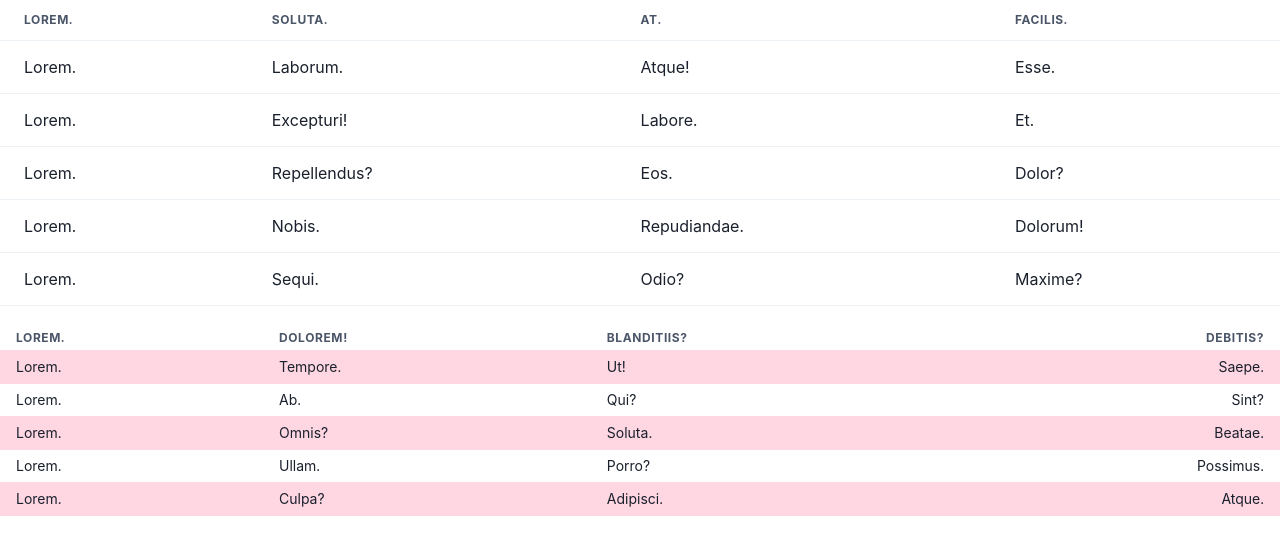
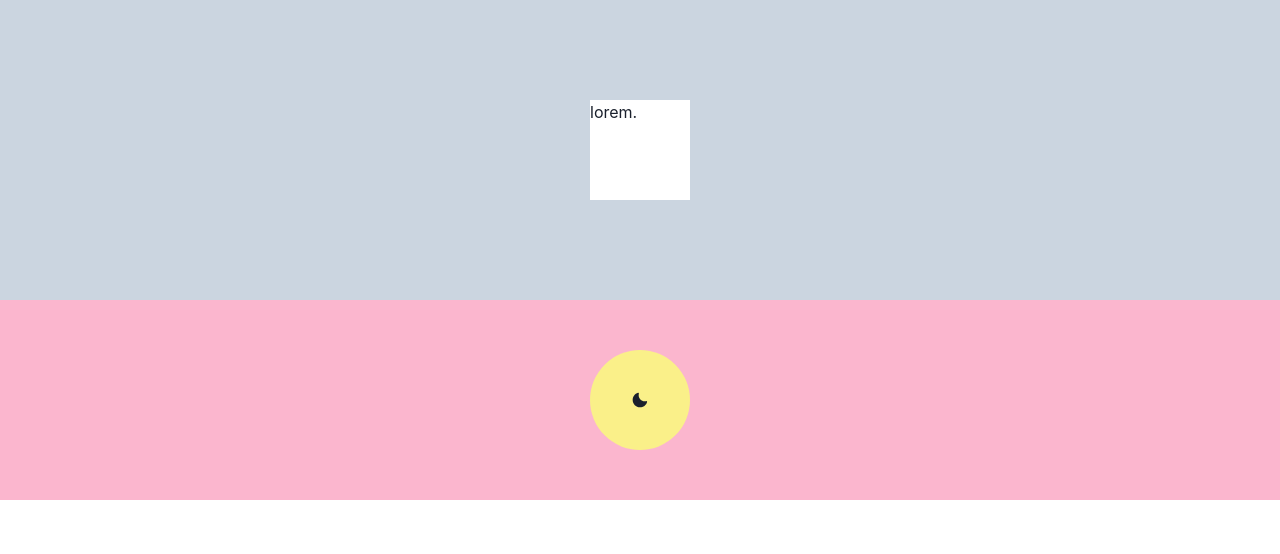
Before and after one commit to yel106/react20231031, a React (Create React App) app: page / in a window 1280 px wide. Shown: the top 554 px of the page. Built offline with nearby package versions, Linux system fonts and the light colour scheme.

Commit message:
Center, Circle, Square, Icon 이용

```diff
--- a/src/App.js
+++ b/src/App.js
@@ -1,117 +1,20 @@
-import {
-  Box,
-  Card,
-  CardBody,
-  CardFooter,
-  CardHeader,
-  Flex,
-  Heading,
-  SimpleGrid,
-  Button,
-  Table,
-  Th,
-  Tbody,
-  Tr,
-  Thead,
-  Td,
-} from "@chakra-ui/react";
+import { Box, Center, Circle } from "@chakra-ui/react";
+import { MoonIcon, PhoneIcon } from "@chakra-ui/icons";
 
 function App() {
   return (
     <>
-      <SimpleGrid columns={1} gap={5}>
-        <Box>
-          {/*Table>Thead>Tr>Th*4>lorem1^^^Tbody>Tr*5>Td*4>lorem1*/}
-          <Table>
-            <Thead>
-              <Tr>
-                <Th>Lorem.</Th>
-                <Th>Soluta.</Th>
-                <Th>At.</Th>
-                <Th>Facilis.</Th>
-              </Tr>
-            </Thead>
-            <Tbody>
-              <Tr>
-                <Td>Lorem.</Td>
-                <Td>Laborum.</Td>
-                <Td>Atque!</Td>
-                <Td>Esse.</Td>
-              </Tr>
-              <Tr>
-                <Td>Lorem.</Td>
-                <Td>Excepturi!</Td>
-                <Td>Labore.</Td>
-                <Td>Et.</Td>
-              </Tr>
-              <Tr>
-                <Td>Lorem.</Td>
-                <Td>Repellendus?</Td>
-                <Td>Eos.</Td>
-                <Td>Dolor?</Td>
-              </Tr>
-              <Tr>
-                <Td>Lorem.</Td>
-                <Td>Nobis.</Td>
-                <Td>Repudiandae.</Td>
-                <Td>Dolorum!</Td>
-              </Tr>
-              <Tr>
-                <Td>Lorem.</Td>
-                <Td>Sequi.</Td>
-                <Td>Odio?</Td>
-                <Td>Maxime?</Td>
-              </Tr>
-            </Tbody>
-          </Table>
+      <Center bg={"gray.300"} h={"300px"}>
+        <Box bg={"white"} w={"100px"} h={"100px"}>
+          lorem.
         </Box>
+      </Center>
 
-        {/*Box>Table[variant=striped]>Thead>Tr>Th*4>lorem1^^^Tbody>Tr*5>Td*4>lorem1*/}
-        <Box>
-          <Table variant="striped" colorScheme="pink" size="sm">
-            <Thead>
-              <Tr>
-                <Th>Lorem.</Th>
-                <Th>Dolorem!</Th>
-                <Th>Blanditiis?</Th>
-                <Th isNumeric>Debitis?</Th>
-              </Tr>
-            </Thead>
-            <Tbody>
-              <Tr>
-                <Td>Lorem.</Td>
-                <Td>Tempore.</Td>
-                <Td>Ut!</Td>
-                <Td isNumeric>Saepe.</Td>
-              </Tr>
-              <Tr>
-                <Td>Lorem.</Td>
-                <Td>Ab.</Td>
-                <Td>Qui?</Td>
-                <Td isNumeric>Sint?</Td>
-              </Tr>
-              <Tr>
-                <Td>Lorem.</Td>
-                <Td>Omnis?</Td>
-                <Td>Soluta.</Td>
-                <Td isNumeric>Beatae.</Td>
-              </Tr>
-              <Tr>
-                <Td>Lorem.</Td>
-                <Td>Ullam.</Td>
-                <Td>Porro?</Td>
-                <Td isNumeric>Possimus.</Td>
-              </Tr>
-              <Tr>
-                <Td>Lorem.</Td>
-                <Td>Culpa?</Td>
-                <Td>Adipisci.</Td>
-                <Td isNumeric>Atque.</Td>
-              </Tr>
-            </Tbody>
-          </Table>
-        </Box>
-      </SimpleGrid>
+      <Center bg={"pink.200"} h={"200px"}>
+        <Circle bg={"yellow.200"} w={"100px"} h={"100px"}>
+          <MoonIcon />
+        </Circle>
+      </Center>
     </>
   );
 }
```
